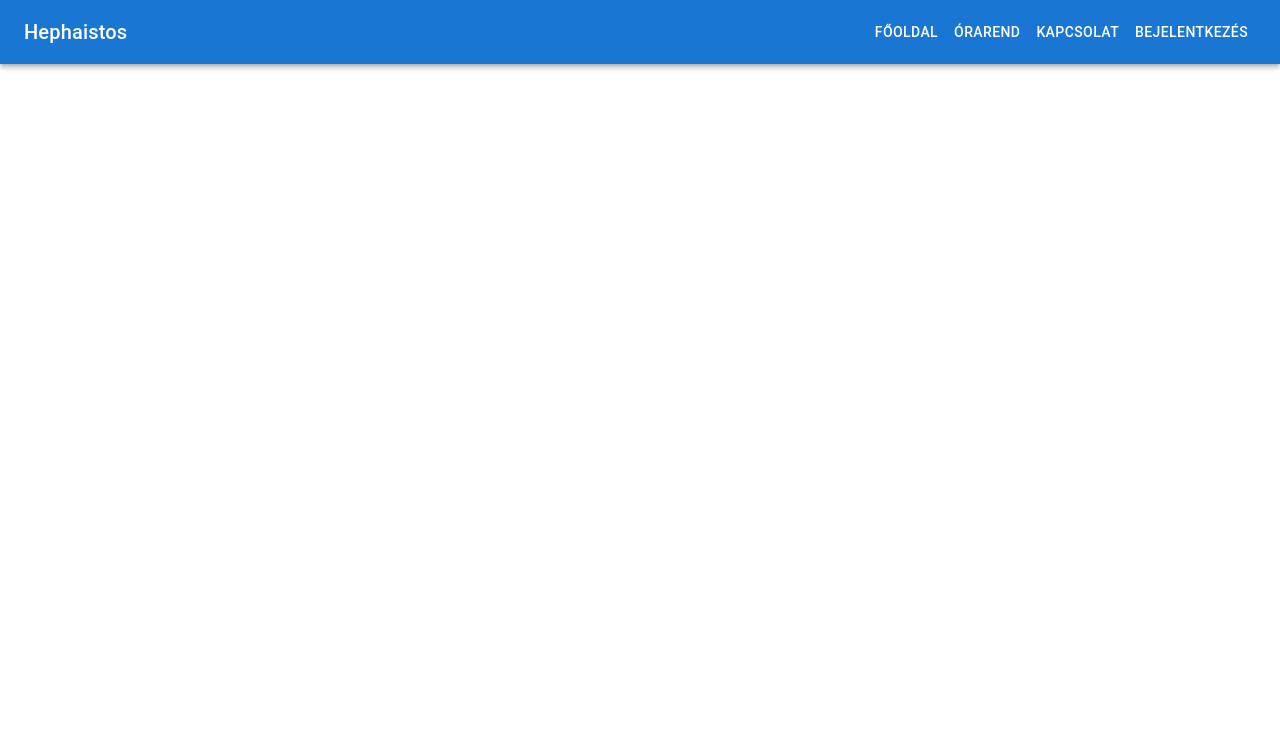
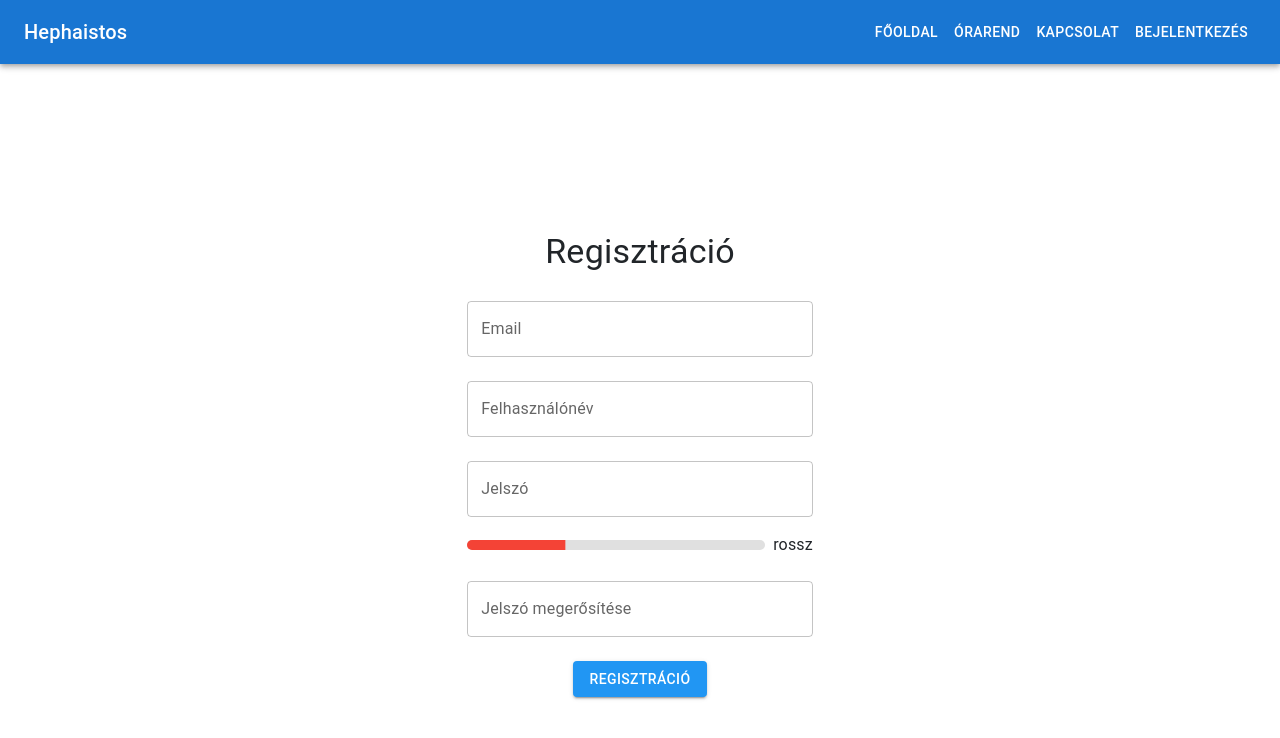
Before and after one commit to BBenc3/Hephaistos-frontend, a React (Create React App) app: page /register in a window 1280 px wide. Shown: the top 738 px of the page. Built offline with nearby package versions, Linux system fonts and the light colour scheme.

Commit message:
Add registration page and update login functionality with email support

```diff
--- a/src/App.jsx
+++ b/src/App.jsx
@@ -5,16 +5,18 @@ import Schedule from './pages/Schedule';
 import Contact from './pages/Contact';
 import Login from './pages/Login';
 import Navbar from './components/Navbar';
+import Register from './pages/Register';
 
 function App() {
   return (
     <Router>
-      <Navbar /> {/* Navigációs sáv minden oldalon */}
+      <Navbar />
       <Routes>
         <Route path="/" element={<Home />} />
         <Route path="/schedule" element={<Schedule />} />
         <Route path="/contact" element={<Contact />} />
-        <Route path="/login" element={<Login />} /> {/* Bejelentkezés oldal */}
+        <Route path="/login" element={<Login />} />
+        <Route path="/register" element={<Register />} />
       </Routes>
     </Router>
   );
--- a/src/pages/Login.jsx
+++ b/src/pages/Login.jsx
@@ -1,30 +1,39 @@
+// Login.jsx
 import React, { useState } from 'react';
 import { TextField, Button, Box, Typography } from '@mui/material';
 import { useNavigate } from 'react-router-dom';
 import axios from 'axios';
+import { blue } from '@mui/material/colors';
 
 const Login = () => {
-  const [username, setUsername] = useState('');
+  const [email, setEmail] = useState('');
   const [password, setPassword] = useState('');
+  const [errorMessage, setErrorMessage] = useState('');
+  const [loading, setLoading] = useState(false);
   const navigate = useNavigate();
 
   const handleLogin = async () => {
+    if (!email || !password) {
+      setErrorMessage('Minden mezőt ki kell tölteni!');
+      return;
+    }
+
+    setLoading(true);
     try {
-      const response = await axios.post('https://api.example.com/login', {
-        username,
+      const response = await axios.post('https://localhost:5001/auth/login', {
+        email,
         password,
       });
 
-      // JWT token fogadása
-      const token = response.data.token;
+      // Refresh és Access tokenek cookie-kba tárolása
+      document.cookie = `accessToken=${response.data.accessToken}; path=/;`;
+      document.cookie = `refreshToken=${response.data.refreshToken}; path=/;`;
 
-      // Token elmentése a localStorage-ba
-      localStorage.setItem('token', token);
-
-      // Navigálj a főoldalra
       navigate('/');
     } catch (error) {
-      console.error('Hiba a bejelentkezés során:', error);
+      setErrorMessage('Hibás email vagy jelszó!');
+    } finally {
+      setLoading(false);
     }
   };
 
@@ -35,19 +44,25 @@ const Login = () => {
         flexDirection: 'column',
         alignItems: 'center',
         justifyContent: 'center',
-        height: '100vh',
+        padding: '5%',
+      }}
+    >
+      <Box
+        sx={{
+          width: { xs: '90%', sm: '60%', md: '30%' },
+          textAlign: 'center',
         }}
       >
         <Typography variant="h4" gutterBottom>
           Bejelentkezés
         </Typography>
         <TextField
-        label="Felhasználónév"
+          label="Email"
           variant="outlined"
           fullWidth
           margin="normal"
-        value={username}
-        onChange={(e) => setUsername(e.target.value)}
+          value={email}
+          onChange={(e) => setEmail(e.target.value)}
         />
         <TextField
           label="Jelszó"
@@ -58,14 +73,29 @@ const Login = () => {
           value={password}
           onChange={(e) => setPassword(e.target.value)}
         />
+        {errorMessage && (
+          <Typography color="error" sx={{ marginTop: 2 }}>
+            {errorMessage}
+          </Typography>
+        )}
+        <Box sx={{ display: 'flex', flexDirection: 'column', alignItems: 'center', marginTop: 0.5 }}>
+        <Button
+          variant="text"
+          sx={{ fontSize: '0.7rem' }}
+          onClick={() => navigate('/register')}
+        >
+          Még nincs felhasználód?
+        </Button>
         <Button
           variant="contained"
-        color="primary"
+          sx={{ backgroundColor: blue[500], color: '#fff', '&:hover': { backgroundColor: blue[700] } }}
           onClick={handleLogin}
-        sx={{ marginTop: 2 }}
+          disabled={loading}
         >
-        Bejelentkezés
+          {loading ? 'Bejelentkezés...' : 'Bejelentkezés'}
         </Button>
+        </Box>
+      </Box>
     </Box>
   );
 };
--- /dev/null
+++ b/src/pages/Register.jsx
@@ -0,0 +1,145 @@
+// Register.jsx
+import React, { useState } from 'react';
+import { TextField, Button, Box, Typography, LinearProgress } from '@mui/material';
+import { useNavigate } from 'react-router-dom';
+import axios from 'axios';
+import { blue, green, yellow, red } from '@mui/material/colors';
+
+const Register = () => {
+  const [email, setEmail] = useState('');
+  const [username, setUsername] = useState('');
+  const [password, setPassword] = useState('');
+  const [confirmPassword, setConfirmPassword] = useState('');
+  const [passwordStrength, setPasswordStrength] = useState({ level: 'rossz', color: red[500], progress: 33 });
+  const [errorMessage, setErrorMessage] = useState('');
+  const [loading, setLoading] = useState(false);
+  const navigate = useNavigate();
+
+  const evaluatePasswordStrength = (password) => {
+    if (password.length < 6) {
+      return { level: 'rossz', color: red[500], progress: 33 };
+    } else if (password.length < 10) {
+      return { level: 'megfelelő', color: yellow[500], progress: 66 };
+    } else {
+      return { level: 'jó', color: green[500], progress: 100 };
+    }
+  };
+
+  const handlePasswordChange = (password) => {
+    setPassword(password);
+    setPasswordStrength(evaluatePasswordStrength(password));
+  };
+
+  const handleRegister = async () => {
+    if (!email || !username || !password || !confirmPassword) {
+      setErrorMessage('Minden mezőt ki kell tölteni!');
+      return;
+    }
+
+    if (password !== confirmPassword) {
+      setErrorMessage('A jelszavak nem egyeznek!');
+      return;
+    }
+
+    if (passwordStrength.level === 'rossz') {
+      setErrorMessage('A jelszó nem elég erős!');
+      return;
+    }
+
+    setLoading(true);
+    try {
+      await axios.post('https://localhost:5001/auth/register', {
+        email,
+        username,
+        password,
+      });
+
+      navigate('/auth/login');
+    } catch (error) {
+      setErrorMessage('Hiba a regisztráció során!');
+    } finally {
+      setLoading(false);
+    }
+  };
+
+  return (
+    <Box
+      sx={{
+        display: 'flex',
+        flexDirection: 'column',
+        alignItems: 'center',
+        justifyContent: 'center',
+        height: '100vh',
+        padding: '5%',
+      }}
+    >
+      <Box
+        sx={{
+          width: { xs: '90%', sm: '60%', md: '30%' },
+          textAlign: 'center',
+        }}
+      >
+        <Typography variant="h4" gutterBottom>
+          Regisztráció
+        </Typography>
+        <TextField
+          label="Email"
+          variant="outlined"
+          fullWidth
+          margin="normal"
+          value={email}
+          onChange={(e) => setEmail(e.target.value)}
+        />
+        <TextField
+          label="Felhasználónév"
+          variant="outlined"
+          fullWidth
+          margin="normal"
+          value={username}
+          onChange={(e) => setUsername(e.target.value)}
+        />
+        <TextField
+          label="Jelszó"
+          variant="outlined"
+          fullWidth
+          margin="normal"
+          type="password"
+          value={password}
+          onChange={(e) => handlePasswordChange(e.target.value)}
+        />
+        <Box sx={{ display: 'flex', alignItems: 'center', marginY: 1 }}>
+          <LinearProgress
+            variant="determinate"
+            value={passwordStrength.progress}
+            sx={{ flexGrow: 1, marginRight: 1, height: 10, borderRadius: 5, backgroundColor: '#e0e0e0', '& .MuiLinearProgress-bar': { backgroundColor: passwordStrength.color } }}
+          />
+          <Typography>{passwordStrength.level}</Typography>
+        </Box>
+        <TextField
+          label="Jelszó megerősítése"
+          variant="outlined"
+          fullWidth
+          margin="normal"
+          type="password"
+          value={confirmPassword}
+          onChange={(e) => setConfirmPassword(e.target.value)}
+        />
+        {errorMessage && (
+          <Typography color="error" sx={{ marginTop: 2 }}>
+            {errorMessage}
+          </Typography>
+        )}
+        <Button
+          variant="contained"
+          sx={{ backgroundColor: blue[500], color: '#fff', '&:hover': { backgroundColor: blue[700] }, marginTop: 2 }}
+          onClick={handleRegister}
+          disabled={loading}
+        >
+          {loading ? 'Regisztráció...' : 'Regisztráció'}
+        </Button>
+      </Box>
+    </Box>
+  );
+};
+
+export default Register;
```
Lines whose indentation alone changed are shown as unchanged.
